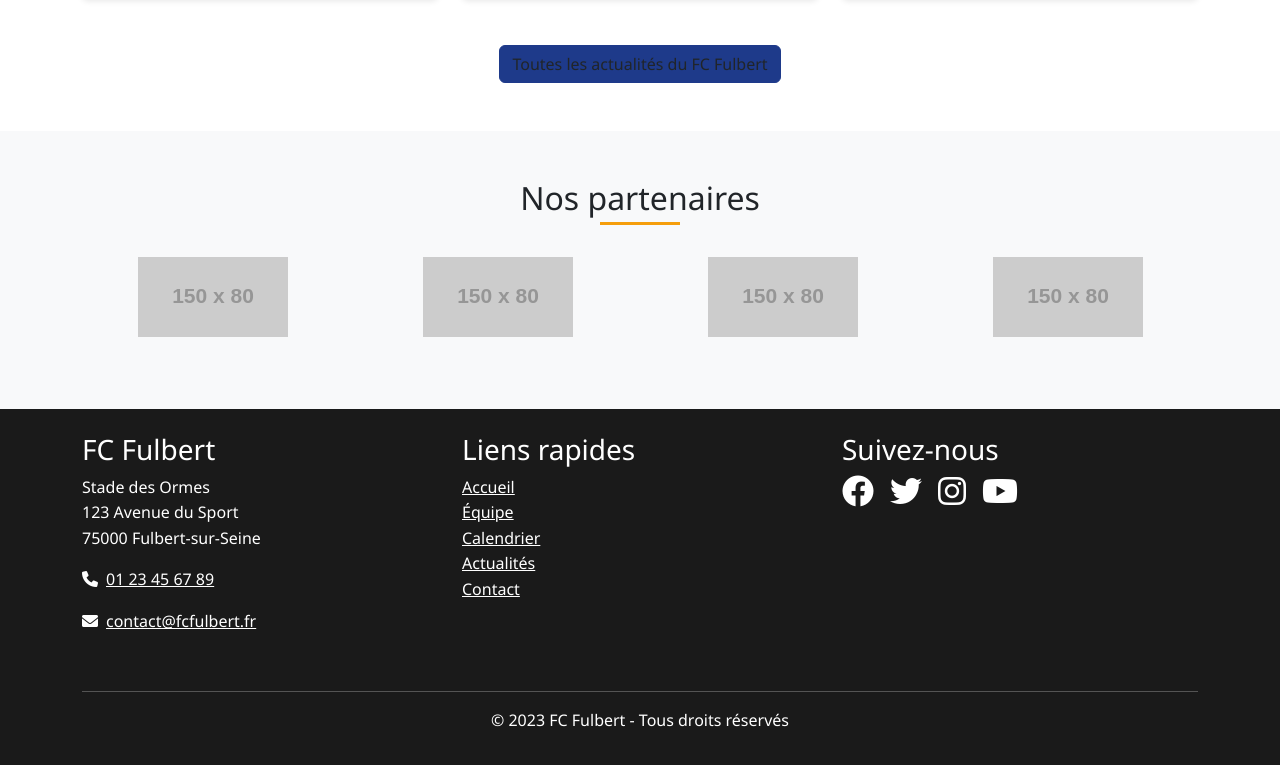
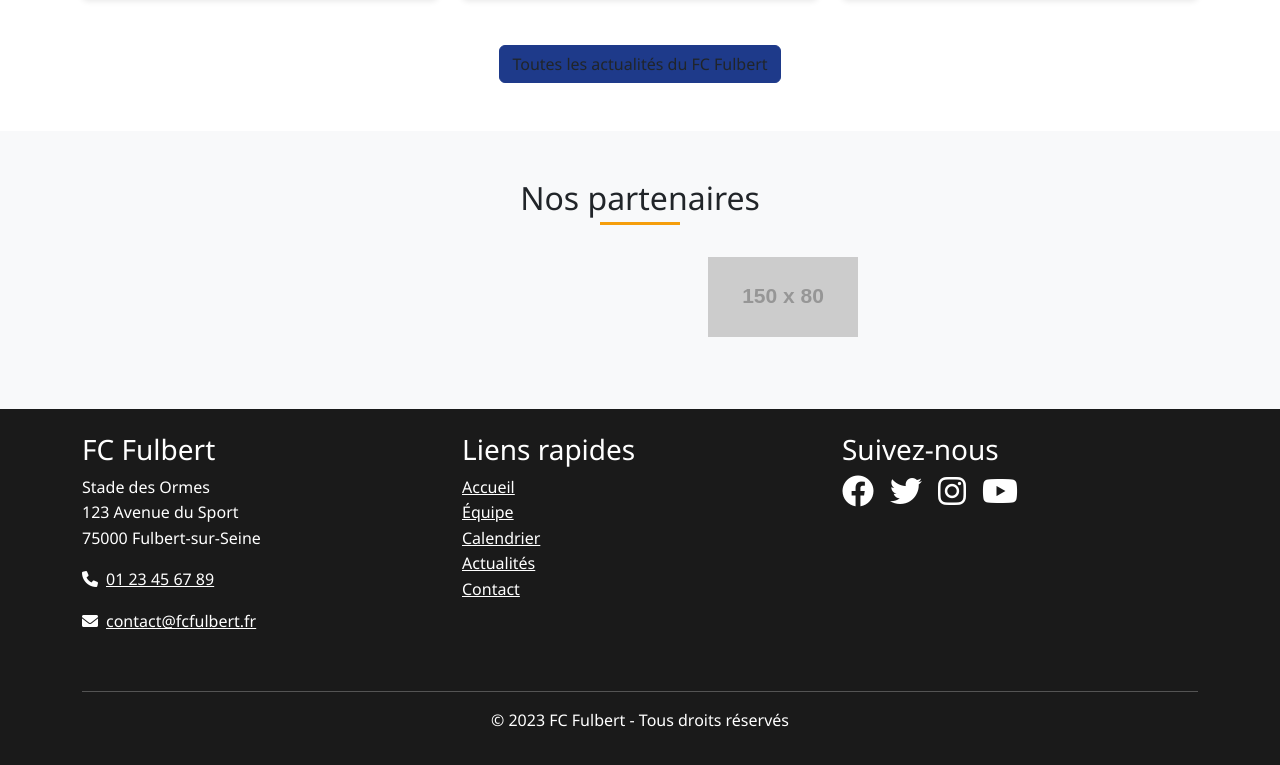
Before and after one commit to FcFulbertChartres/FcFulbertChartres.github.io, a plain HTML site: page index.html in a window 1280 px wide. Shown: the part 2114-2879 px from the top of the page. Drawn offline with nearby package versions, Linux system fonts and the light colour scheme; placeholder pictures from the web are drawn by us.

Commit message:
Update index.html
toujours la meme choses

```diff
--- a/index.html
+++ b/index.html
@@ -213,16 +213,16 @@
                 <h2 id="sponsors-heading" class="section-title text-center">Nos partenaires</h2>
                 <div class="row justify-content-center align-items-center">
                     <div class="col-6 col-md-3 text-center mb-4">
-                        <img src="https://via.placeholder.com/150x80/1e3a8a/ffffff?text=SPORT+" alt="Logo du partenaire Sport+" class="sponsor-logo img-fluid lazy-load" loading="lazy">
+                        <img src="#" alt="Logo du partenaire Sport+" class="sponsor-logo img-fluid lazy-load" loading="lazy">
                     </div>
                     <div class="col-6 col-md-3 text-center mb-4">
-                        <img src="https://via.placeholder.com/150x80/dc2626/ffffff?text=ENERGIE" alt="Logo du partenaire Energie" class="sponsor-logo img-fluid lazy-load" loading="lazy">
+                        <img src="#" alt="Logo du partenaire Energie" class="sponsor-logo img-fluid lazy-load" loading="lazy">
                     </div>
                     <div class="col-6 col-md-3 text-center mb-4">
                         <img src="https://via.placeholder.com/150x80/059669/ffffff?text=CONSTRUCT" alt="Logo du partenaire Construct" class="sponsor-logo img-fluid lazy-load" loading="lazy">
                     </div>
                     <div class="col-6 col-md-3 text-center mb-4">
-                        <img src="https://via.placeholder.com/150x80/7c3aed/ffffff?text=AUTO+" alt="Logo du partenaire Auto+" class="sponsor-logo img-fluid lazy-load" loading="lazy">
+                        <img src="#" alt="Logo du partenaire Auto+" class="sponsor-logo img-fluid lazy-load" loading="lazy">
                     </div>
                 </div>
             </div>
```
